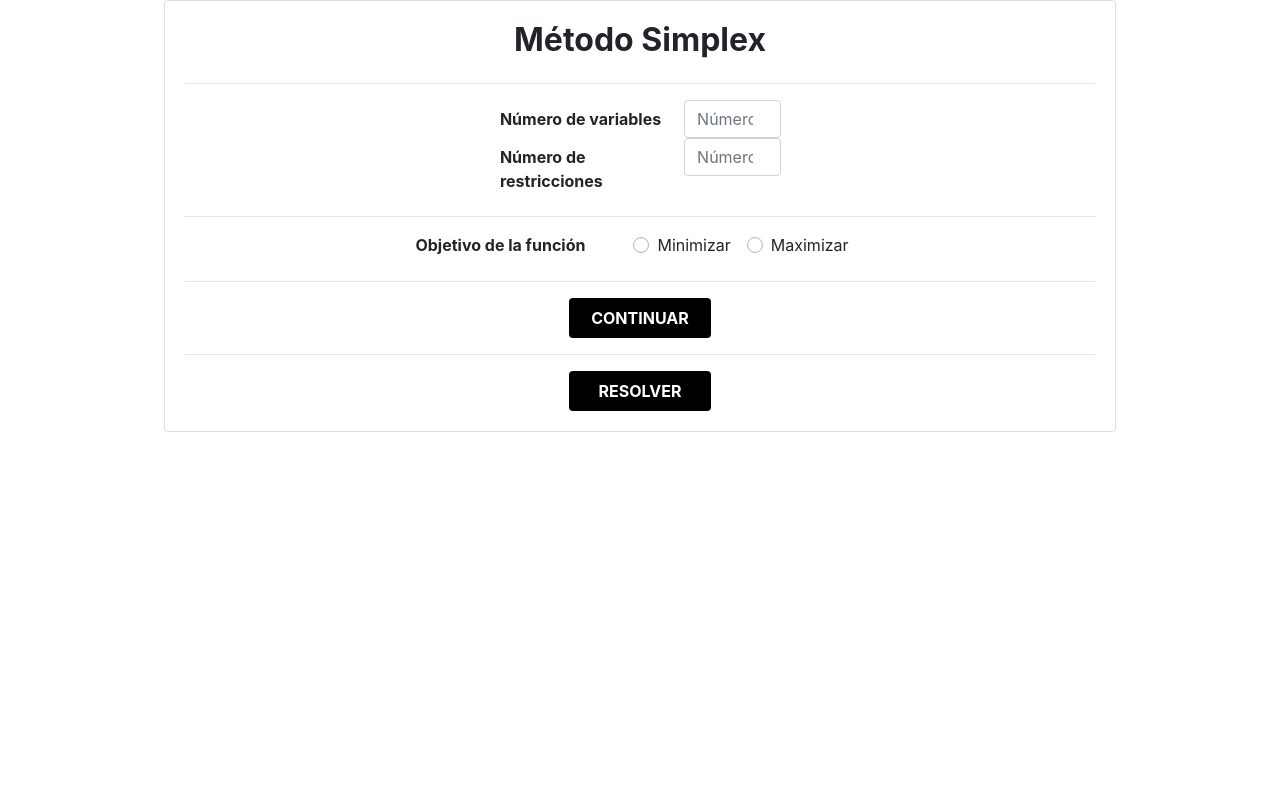
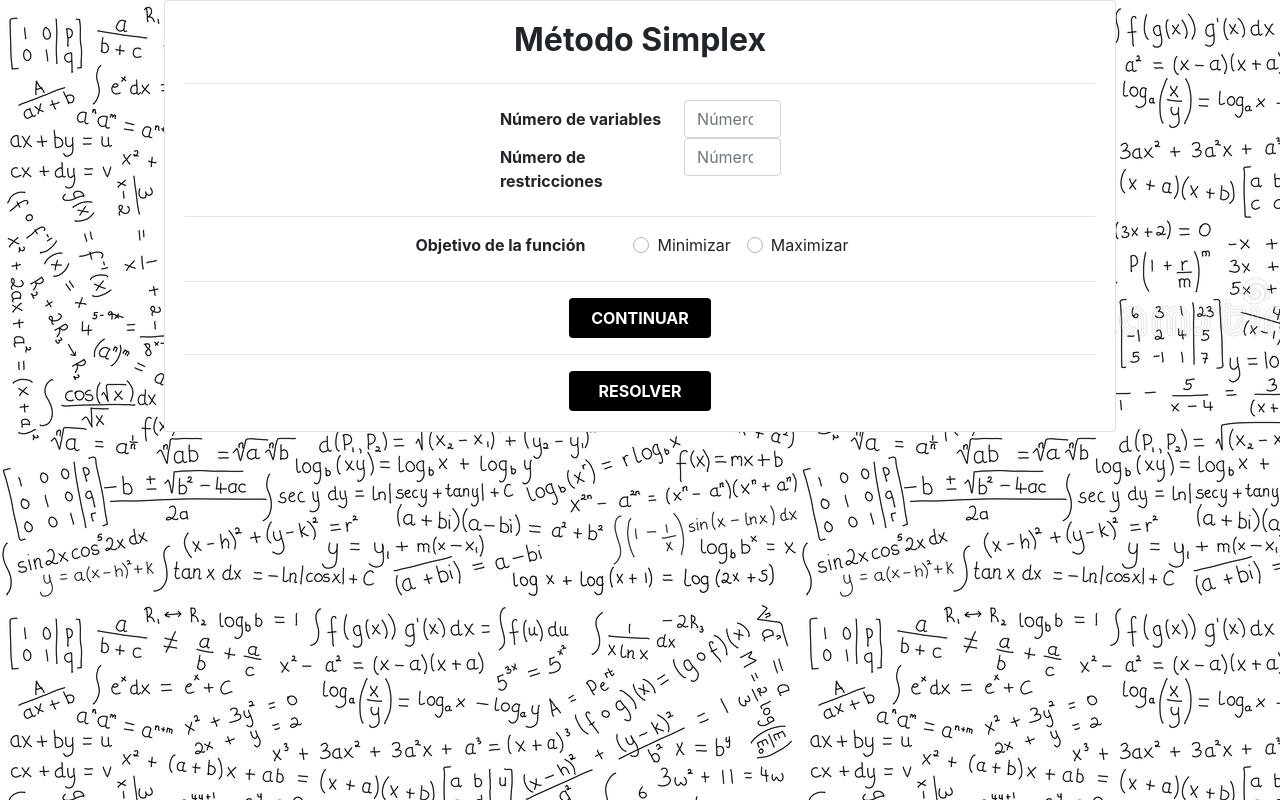
Before and after one commit to luisgerardo05/simplex-calculator, a React (Create React App) app: page / in a window 1280 px wide. Built offline with nearby package versions, Linux system fonts and the light colour scheme.

Commit message:
Added background image

```diff
--- a/src/index.css
+++ b/src/index.css
@@ -5,6 +5,7 @@ body {
     sans-serif;
   -webkit-font-smoothing: antialiased;
   -moz-osx-font-smoothing: grayscale;
+  background-image: url('/src/images/back.jpg');
 }
 
 code {
```
Also changed, not shown: src/images/back.jpg (added).
